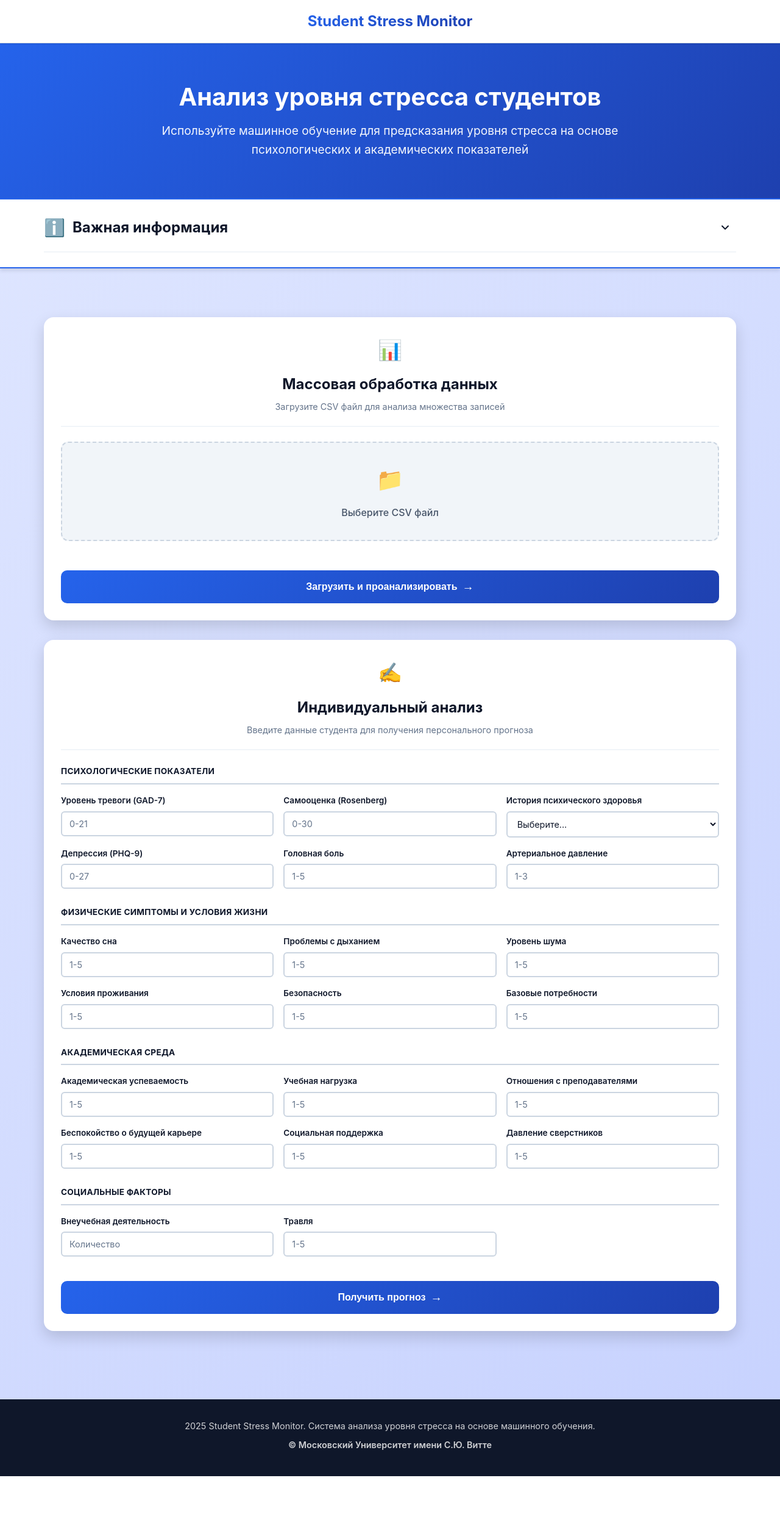
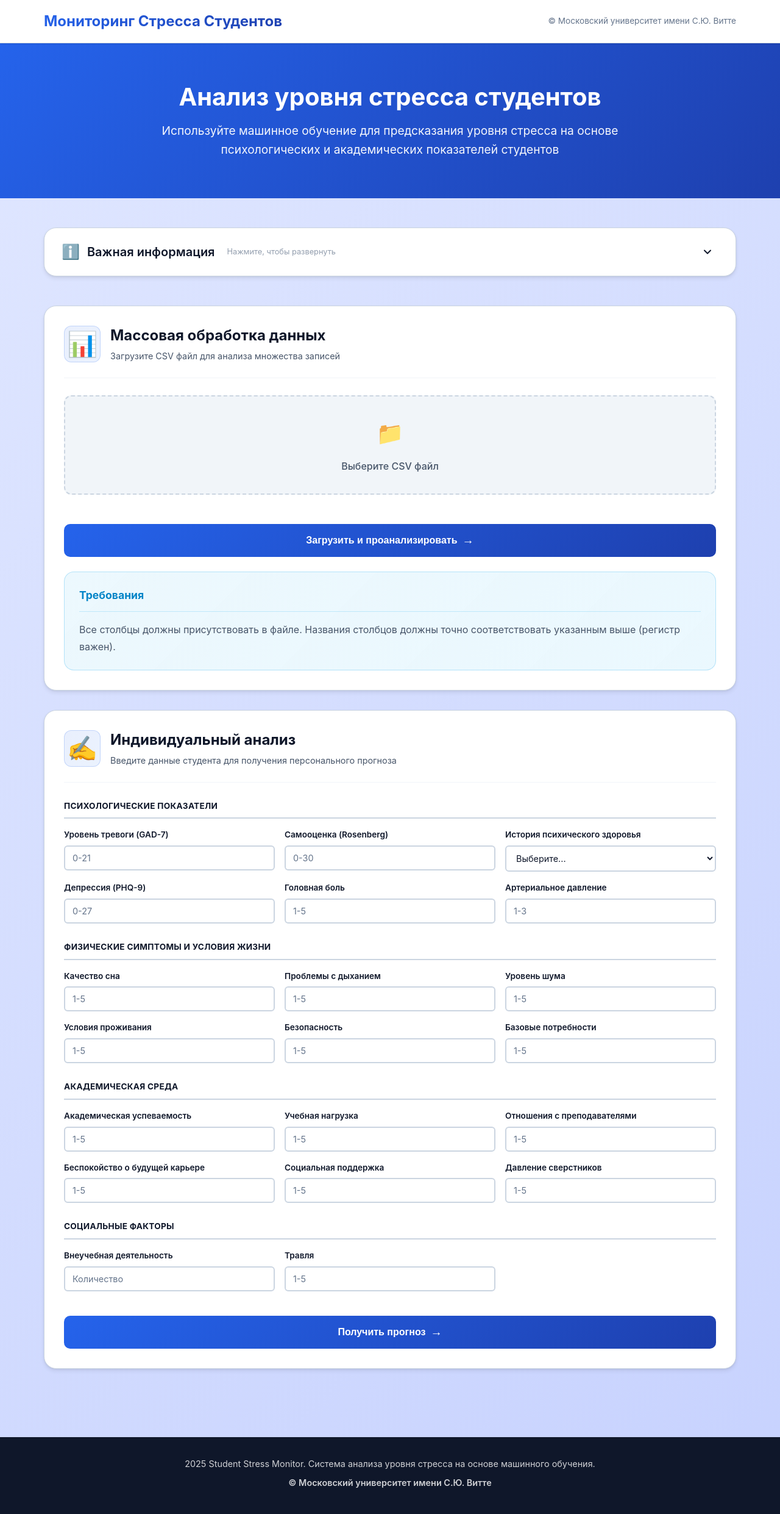
Before and after one commit to stud-mon/stud-mon, a Flask app: page / in a window 1280 px wide. Shown: the whole page at 61% size. Before the commit the page ends 2420 px from the top, so only its background shows below. Run offline with Flask 3, Linux system fonts and the light colour scheme; parts of the project's set-up code (start-up, migrations or seed data) failed here and were passed over.

Commit message:
Revamped main page UI

```diff
--- a/static/css/style.css
+++ b/static/css/style.css
@@ -45,8 +45,25 @@ body {
     margin: 0 auto;
     padding: 1rem 2rem;
     display: flex;
-    justify-content: center;
+    justify-content: space-between;
     align-items: center;
+}
+
+.header-copyright {
+    font-size: 0.85rem;
+    color: var(--text-light);
+    font-weight: 400;
+}
+
+@media (max-width: 768px) {
+    .header-container {
+        flex-direction: column;
+        gap: 0.5rem;
+    }
+
+    .header-copyright {
+        font-size: 0.8rem;
+    }
 }
 
 .logo h1 {
@@ -91,24 +108,22 @@ body {
 }
 
 .info-section {
+    background: var(--bg-white);
+    border-radius: 20px;
+    padding: 1.25rem 1.75rem;
+    margin-bottom: 1rem;
+    border: 1px solid var(--border-color);
+    box-shadow: 0 4px 6px rgba(0, 0, 0, 0.07), 0 1px 3px rgba(0, 0, 0, 0.06);
+    transition: all 0.3s ease;
     width: 100%;
-    background: var(--bg-white);
-    padding: 1.5rem 0;
-    margin-bottom: 2rem;
-    border-top: 2px solid var(--primary-color);
-    border-bottom: 2px solid var(--primary-color);
-    box-shadow: var(--shadow-md);
-    transition: padding 0.3s;
+    box-sizing: border-box;
+    grid-column: 1 / -1;
 }
 
 .info-section.expanded {
-    padding: 3rem 0;
-}
-
-.info-container {
-    max-width: 1200px;
-    margin: 0 auto;
-    padding: 0 2rem;
+    padding: 2rem;
+    box-shadow: 0 10px 25px rgba(0, 0, 0, 0.15);
+    border-color: var(--primary-color);
 }
 
 .info-header {
@@ -117,20 +132,42 @@ body {
     justify-content: space-between;
     gap: 0.75rem;
     margin-bottom: 0;
-    padding-bottom: 1rem;
-    border-bottom: 2px solid var(--bg-light);
+    padding-bottom: 0;
+    border-bottom: none;
     cursor: pointer;
     transition: all 0.2s;
 }
 
 .info-header:hover {
-    opacity: 0.8;
+    opacity: 0.9;
+}
+
+.info-section.expanded .info-header {
+    border-bottom: 1px solid var(--bg-light);
+    padding-bottom: 1rem;
+    margin-bottom: 1rem;
 }
 
 .info-header-left {
     display: flex;
     align-items: center;
     gap: 0.75rem;
+    flex: 1;
+}
+
+.info-expand-hint {
+    font-size: 0.8rem;
+    color: var(--text-light);
+    font-weight: 400;
+    margin-left: 0.5rem;
+    opacity: 0.7;
+    display: none;
+}
+
+@media (min-width: 768px) {
+    .info-expand-hint {
+        display: inline;
+    }
 }
 
 .info-toggle {
@@ -139,16 +176,19 @@ body {
     color: var(--text-primary);
     cursor: pointer;
     padding: 0.5rem;
-    border-radius: 6px;
+    border-radius: 8px;
     transition: all 0.2s;
     display: flex;
     align-items: center;
     justify-content: center;
     flex-shrink: 0;
+    width: 36px;
+    height: 36px;
 }
 
 .info-toggle:hover {
     background: var(--bg-light);
+    color: var(--text-primary);
 }
 
 .info-header.expanded .info-toggle svg {
@@ -160,27 +200,42 @@ body {
 }
 
 .info-icon {
-    font-size: 1.75rem;
+    font-size: 1.5rem;
+    flex-shrink: 0;
 }
 
 .info-header h3 {
-    font-size: 1.5rem;
-    font-weight: 700;
+    font-size: 1.25rem;
+    font-weight: 600;
     color: var(--text-primary);
     margin: 0;
 }
 
 .info-content {
     display: none;
-    flex-direction: column;
+    grid-template-columns: 1fr 1fr;
     gap: 1.5rem;
     margin-top: 1.5rem;
     padding-top: 1rem;
     animation: slideDown 0.3s ease-out;
 }
 
-.info-content[style*="block"] {
-    display: flex !important;
+.info-content[style*="grid"] {
+    display: grid !important;
+}
+
+.info-block-full {
+    grid-column: 1 / -1;
+}
+
+@media (max-width: 768px) {
+    .info-content[style*="grid"] {
+        grid-template-columns: 1fr !important;
+    }
+
+    .info-block-full {
+        grid-column: 1;
+    }
 }
 
 @keyframes slideDown {
@@ -195,25 +250,48 @@ body {
 }
 
 .info-block {
-    padding: 1.25rem 1.5rem;
-    background: var(--bg-light);
-    border-radius: 12px;
-    border-left: 4px solid var(--primary-color);
+    padding: 1.5rem;
+    background: transparent;
+    border-radius: 16px;
+    border: 1px solid var(--border-color);
     width: 100%;
     box-sizing: border-box;
+    box-shadow: none;
+    transition: all 0.3s ease;
+}
+
+.info-block-full {
+    padding: 0;
+    border: none;
+    border-radius: 0;
+}
+
+.info-block:hover {
+    transform: translateY(-2px);
+    box-shadow: 0 4px 12px rgba(0, 0, 0, 0.08);
+    border-color: var(--primary-color);
+}
+
+.info-block-full:hover {
+    transform: none;
+    box-shadow: none;
+    border-color: transparent;
 }
 
 .info-block h4 {
     font-size: 1.1rem;
-    font-weight: 600;
+    font-weight: 700;
     color: var(--text-primary);
-    margin-bottom: 0.75rem;
+    margin-bottom: 1rem;
+    padding-bottom: 0.75rem;
+    border-bottom: 1px solid var(--bg-light);
+    position: relative;
 }
 
 .info-block p {
     color: var(--text-secondary);
-    line-height: 1.6;
-    margin-bottom: 0.5rem;
+    line-height: 1.7;
+    margin-bottom: 0.75rem;
 }
 
 .info-block p:last-child {
@@ -260,12 +338,18 @@ body {
 }
 
 .info-warning {
-    background: rgba(245, 158, 11, 0.1);
-    border-left-color: #f59e0b;
+    background: linear-gradient(135deg, rgba(245, 158, 11, 0.08), rgba(245, 158, 11, 0.12));
+    border-color: rgba(245, 158, 11, 0.4);
+}
+
+.info-warning:hover {
+    border-color: #f59e0b;
+    box-shadow: 0 4px 12px rgba(245, 158, 11, 0.15);
 }
 
 .info-warning h4 {
     color: #d97706;
+    border-bottom-color: rgba(245, 158, 11, 0.2);
 }
 
 .content-wrapper {
@@ -281,44 +365,67 @@ body {
 
 .service-card {
     background: var(--bg-white);
-    border-radius: 16px;
-    padding: 1.75rem;
-    box-shadow: var(--shadow-lg);
-    transition: transform 0.3s, box-shadow 0.3s;
+    border-radius: 20px;
+    padding: 2rem;
+    box-shadow: 0 4px 6px rgba(0, 0, 0, 0.07), 0 1px 3px rgba(0, 0, 0, 0.06);
+    transition: all 0.3s ease;
     width: 100%;
     min-width: 0;
     max-width: 100%;
     box-sizing: border-box;
     grid-column: 1 / -1;
+    border: 1px solid var(--border-color);
+    position: relative;
+    overflow: hidden;
 }
 
+
 .service-card:hover {
-    transform: translateY(-4px);
-    box-shadow: var(--shadow-xl);
+    transform: translateY(-6px);
+    box-shadow: 0 12px 24px rgba(0, 0, 0, 0.12), 0 4px 8px rgba(0, 0, 0, 0.08);
+    border-color: var(--primary-color);
 }
 
 .card-header {
-    text-align: center;
-    margin-bottom: 1.5rem;
-    padding-bottom: 1.25rem;
-    border-bottom: 2px solid var(--bg-light);
+    text-align: left;
+    margin-bottom: 1.75rem;
+    padding-bottom: 1.5rem;
+    border-bottom: 1px solid var(--bg-light);
+    display: flex;
+    align-items: flex-start;
+    gap: 1rem;
 }
 
 .card-icon {
-    font-size: 2rem;
-    margin-bottom: 0.75rem;
+    font-size: 2.5rem;
+    line-height: 1;
+    flex-shrink: 0;
+    width: 60px;
+    height: 60px;
+    display: flex;
+    align-items: center;
+    justify-content: center;
+    background: linear-gradient(135deg, rgba(37, 99, 235, 0.1), rgba(59, 130, 246, 0.1));
+    border-radius: 12px;
+    border: 1px solid rgba(37, 99, 235, 0.2);
+}
+
+.card-header-content {
+    flex: 1;
 }
 
 .card-header h2 {
     font-size: 1.5rem;
     font-weight: 700;
     color: var(--text-primary);
-    margin-bottom: 0.375rem;
+    margin-bottom: 0.5rem;
+    line-height: 1.3;
 }
 
 .card-subtitle {
-    color: var(--text-light);
+    color: var(--text-secondary);
     font-size: 0.9rem;
+    line-height: 1.5;
 }
 
 .file-upload-wrapper {
@@ -414,6 +521,26 @@ body {
 .upload-form,
 .manual-form {
     margin-top: 1.5rem;
+}
+
+.upload-warning {
+    margin-top: 1.5rem;
+    background: linear-gradient(135deg, rgba(14, 165, 233, 0.08), rgba(56, 189, 248, 0.1));
+    border-color: rgba(14, 165, 233, 0.25);
+}
+
+.upload-warning:hover {
+    border-color: rgba(14, 165, 233, 0.35);
+    box-shadow: 0 4px 12px rgba(14, 165, 233, 0.12);
+}
+
+.upload-warning h4 {
+    color: #0284c7;
+    border-bottom-color: rgba(14, 165, 233, 0.2);
+}
+
+.upload-warning p {
+    color: var(--text-secondary);
 }
 
 .error-message {
--- a/static/js/main.js
+++ b/static/js/main.js
@@ -338,7 +338,7 @@ document.addEventListener('DOMContentLoaded', function() {
                 infoHeader.classList.remove('expanded');
                 if (infoSection) infoSection.classList.remove('expanded');
             } else {
-                infoContent.style.display = 'flex';
+                infoContent.style.display = 'grid';
                 infoHeader.classList.add('expanded');
                 if (infoSection) infoSection.classList.add('expanded');
             }
--- a/templates/index.html
+++ b/templates/index.html
@@ -10,7 +10,10 @@
     <header class="header">
         <div class="header-container">
             <div class="logo">
-                <h1>Student Stress Monitor</h1>
+                <h1>Мониторинг Стресса Студентов</h1>
+            </div>
+            <div class="header-copyright">
+                <span>© Московский университет имени С.Ю. Витте</span>
             </div>
         </div>
     </header>
@@ -19,16 +22,17 @@
         <section class="hero">
             <div class="hero-content">
                 <h2 class="hero-title">Анализ уровня стресса студентов</h2>
-                <p class="hero-description">Используйте машинное обучение для предсказания уровня стресса на основе психологических и академических показателей</p>
+                <p class="hero-description">Используйте машинное обучение для предсказания уровня стресса на основе психологических и академических показателей студентов</p>
             </div>
         </section>
 
+        <div class="content-wrapper">
             <section class="info-section">
-            <div class="info-container">
                 <div class="info-header" id="info-header">
                     <div class="info-header-left">
                         <div class="info-icon">ℹ️</div>
                         <h3>Важная информация</h3>
+                        <span class="info-expand-hint">Нажмите, чтобы развернуть</span>
                     </div>
                     <button type="button" class="info-toggle" id="info-toggle" aria-label="Развернуть/свернуть">
                         <svg width="20" height="20" viewBox="0 0 20 20" fill="none" xmlns="http://www.w3.org/2000/svg">
@@ -37,40 +41,31 @@
                     </button>
                 </div>
                 <div class="info-content" id="info-content" style="display: none;">
-                    <div class="info-block">
-                        <h4>Формат файла</h4>
-                        <p>Загружайте файлы в формате <strong>CSV</strong> с кодировкой UTF-8. Файл должен содержать следующие столбцы:</p>
-                    </div>
-                    <div class="info-block">
+                    <div class="info-block info-block-full">
                         <h4>Столбцы с шкалой Лайкерта (1-5)</h4>
                         <p class="info-columns">headache, sleep_quality, breathing_problem, noise_level, living_conditions, safety, basic_needs, academic_performance, study_load, teacher_student_relationship, future_career_concerns, peer_pressure, bullying</p>
                         <p class="info-note">Где 1 = Полностью не согласен, 5 = Полностью согласен</p>
-                    </div>
-                    <div class="info-block">
-                        <h4>Специальные столбцы</h4>
+
+                        <h4 style="margin-top: 2rem;">Специальные столбцы</h4>
                         <ul class="info-list">
                             <li><strong>anxiety_level</strong> - Шкала GAD-7 (0-21)</li>
                             <li><strong>depression</strong> - Инструмент оценки PHQ-9 (0-27)</li>
                             <li><strong>self_esteem</strong> - Шкала самооценки Розенберга (0-30)</li>
                             <li><strong>mental_health_history</strong> - История психического здоровья (0: Нет, 1: Да)</li>
-                            <li><strong>blood_pressure</strong> - Симптомы, связанные с артериальным давлением (1-3)</li>
+                            <li><strong>blood_pressure</strong> - Частота симптомов связанных с артериальным давлением (1-3)</li>
                             <li><strong>extracurricular_activities</strong> - Количество внеучебных активностей (число)</li>
                         </ul>
-                    </div>
-                    <div class="info-block info-warning">
-                        <h4>⚠️ Требования</h4>
-                        <p>Все столбцы должны присутствовать в файле. Названия столбцов должны точно соответствовать указанным выше (регистр важен).</p>
-                    </div>
                     </div>
                 </div>
             </section>
 
-        <div class="content-wrapper">
             <section id="upload" class="service-card">
                 <div class="card-header">
                     <div class="card-icon">📊</div>
+                    <div class="card-header-content">
                         <h2>Массовая обработка данных</h2>
                         <p class="card-subtitle">Загрузите CSV файл для анализа множества записей</p>
+                    </div>
                 </div>
                 <form method="POST" enctype="multipart/form-data" class="upload-form" id="uploadForm">
                     <input type="hidden" name="form_type" value="upload">
@@ -92,6 +87,10 @@
                         <span class="btn-arrow">→</span>
                     </button>
                 </form>
+                <div class="info-block upload-warning">
+                    <h4>Требования</h4>
+                    <p>Все столбцы должны присутствовать в файле. Названия столбцов должны точно соответствовать указанным выше (регистр важен).</p>
+                </div>
                 <div class="results-section" id="upload-results" style="display: none;">
                     <div class="results-header">
                         <h3>Результаты анализа</h3>
@@ -108,8 +107,10 @@
             <section id="manual" class="service-card">
                 <div class="card-header">
                     <div class="card-icon">✍️</div>
+                    <div class="card-header-content">
                         <h2>Индивидуальный анализ</h2>
                         <p class="card-subtitle">Введите данные студента для получения персонального прогноза</p>
+                    </div>
                 </div>
                 <form method="POST" class="manual-form" id="manualForm">
                     <input type="hidden" name="form_type" value="manual">
@@ -240,7 +241,7 @@
     <footer class="footer">
         <div class="footer-content">
             <p>2025 Student Stress Monitor. Система анализа уровня стресса на основе машинного обучения.</p>
-            <p class="footer-university">&copy; Московский Университет имени С.Ю. Витте</p>
+            <p class="footer-university">&copy; Московский университет имени С.Ю. Витте</p>
         </div>
     </footer>
 
```
Lines whose indentation alone changed are shown as unchanged.
